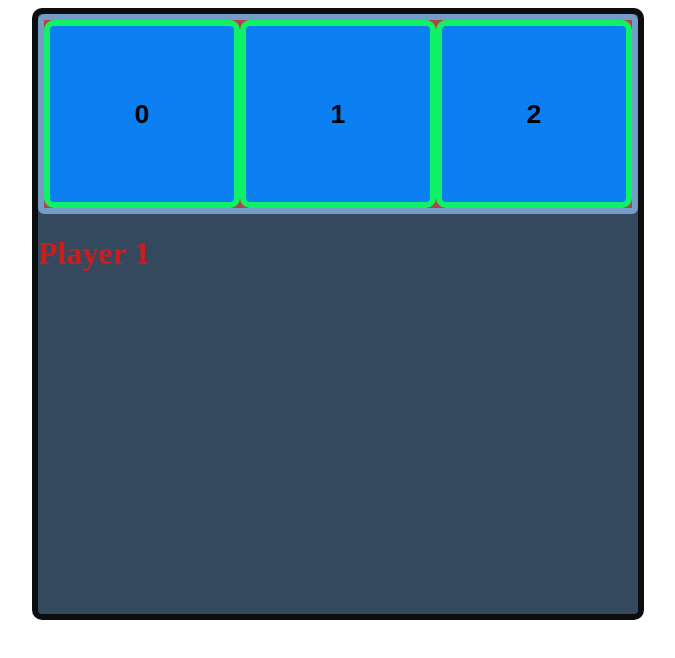
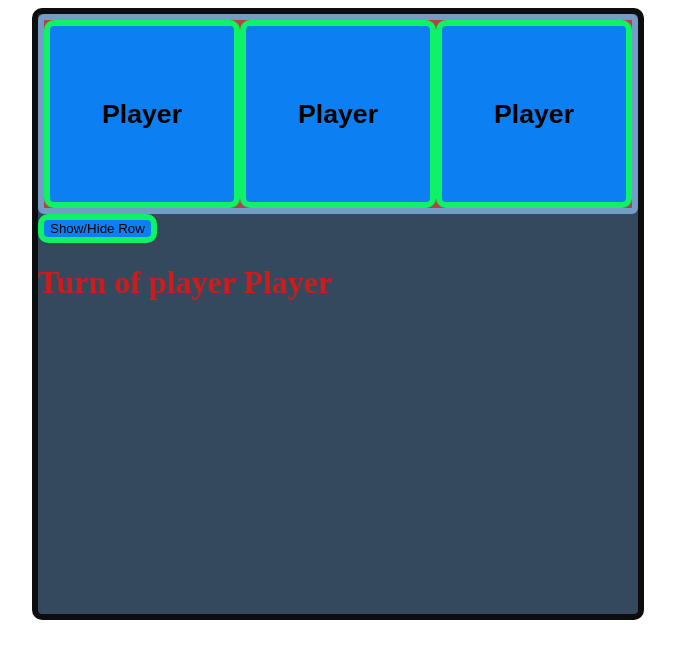
Before and after one commit to mabass2110/tic-tac-toe-React, a React (Vite) app: page / in a window 1280 px wide. Shown: the top 658 px of the page, without its empty margins (302-977 px from the left). Built offline with nearby package versions, Linux system fonts and the light colour scheme.

Commit message:
adding a toogle function to mount and unmount the Squares

```diff
--- a/src/colorGame00.jsx
+++ b/src/colorGame00.jsx
@@ -1,6 +1,6 @@
 import React,{useState} from "react";
 
-const Square = ({id}) => {
+const Square = ({id,player}) => {
   const [color,setColor] = useState("red")
   const palet = ['red','blue','green']
 
@@ -9,32 +9,39 @@ const Square = ({id}) => {
   }
   return (
   <button onClick={(e) => {
-    setColor(getRandomColor())
-    e.target.style.background = color
+
+    setColor(getRandomColor)
+
+    e.target.style.background = color;
+      alert(`I am Square ${id}`)
+
     }}>
-    <h1>{id}</h1>
+    <h1>{player}</h1>
   </button>
 )
 }
 const Board = () => {
 
-  const [player, setPlayer] = React.useState(1);
-  let status = `Player ${player}`;
+  const [player, setPlayer] = React.useState("Player");
+  const [mounted,setMounted] = React.useState(true)
+  let status = ` ${player}`;
+
+  const toogle = ()=> setMounted(!mounted)
 
   const renderSquare = (i) => {
 
-    return <Square id={i}></Square>
+    return <Square id={i} player={player}></Square>
   }
   return (
     <div className="game-board">
-
       <div className="grid-row">
-        {renderSquare(0)}
-        {renderSquare(1)}
-        {renderSquare(2)}
+        {mounted && renderSquare(0)}
+        {mounted && renderSquare(1)}
+        {mounted && renderSquare(2)}
       </div>
       <div id="info">
-        <h1>{status}</h1>
+        <button onClick={toogle}>Show/Hide Row</button>
+        <h1> Turn of player {player}</h1>
       </div>
     </div>
   );
```
